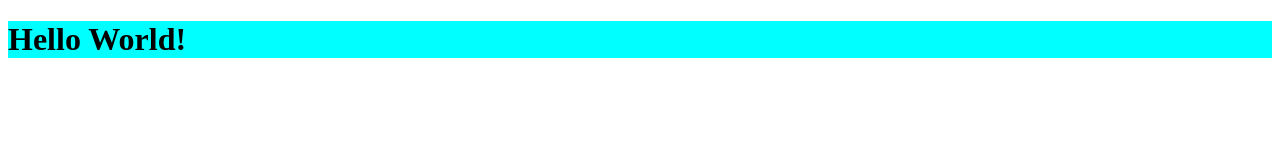
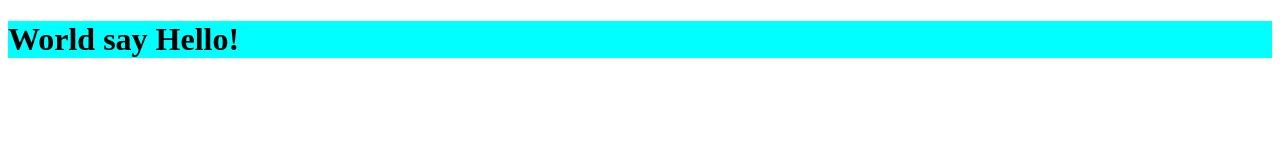
Before and after one commit to Jaden-Reklaw/Practice_Github, a plain HTML site: page index.html in a window 1280 px wide. Drawn offline with Linux system fonts and the light colour scheme.

Commit message:
Edited h1 tag

```diff
--- a/index.html
+++ b/index.html
@@ -5,7 +5,7 @@
 	<link rel="stylesheet" type="text/css" href="style.css">
 </head>
 <body>
-	<h1>Hello World!</h1>
+	<h1>World say Hello!</h1>
 	<script type="text/javascript" src="script.js"></script>
 </body>
 </html>
```
